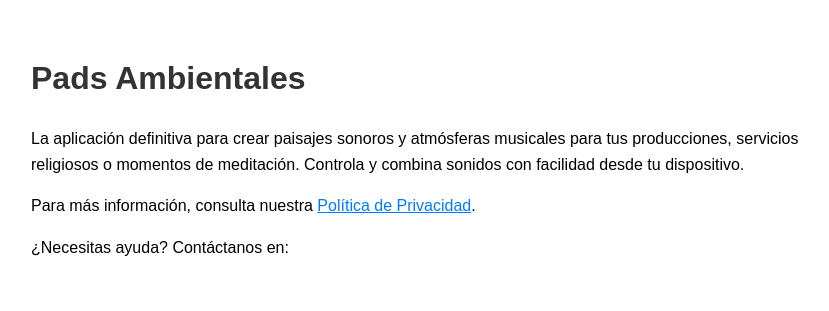
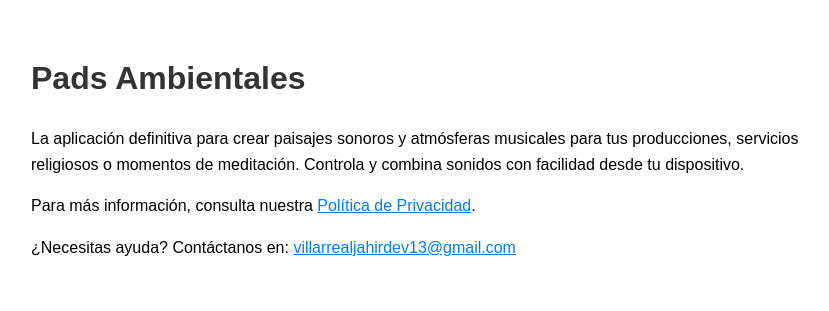
Before and after one commit to Jahir1302/jahir1302.github.io, a plain HTML site: page index.html in a window 1280 px wide. Shown: the whole page, without its empty margins (209-1038 px from the left). Drawn offline with Linux system fonts and the light colour scheme.

Commit message:
Update index.html

```diff
--- a/index.html
+++ b/index.html
@@ -27,7 +27,7 @@
     <footer>
         <p>
             ¿Necesitas ayuda? Contáctanos en:
-            <a href="villarrealjahirdev13@gmail.com"></a>
+            <a href="villarrealjahirdev13@gmail.com">villarrealjahirdev13@gmail.com</a>
         </p>
     </footer>
 </body>
```
